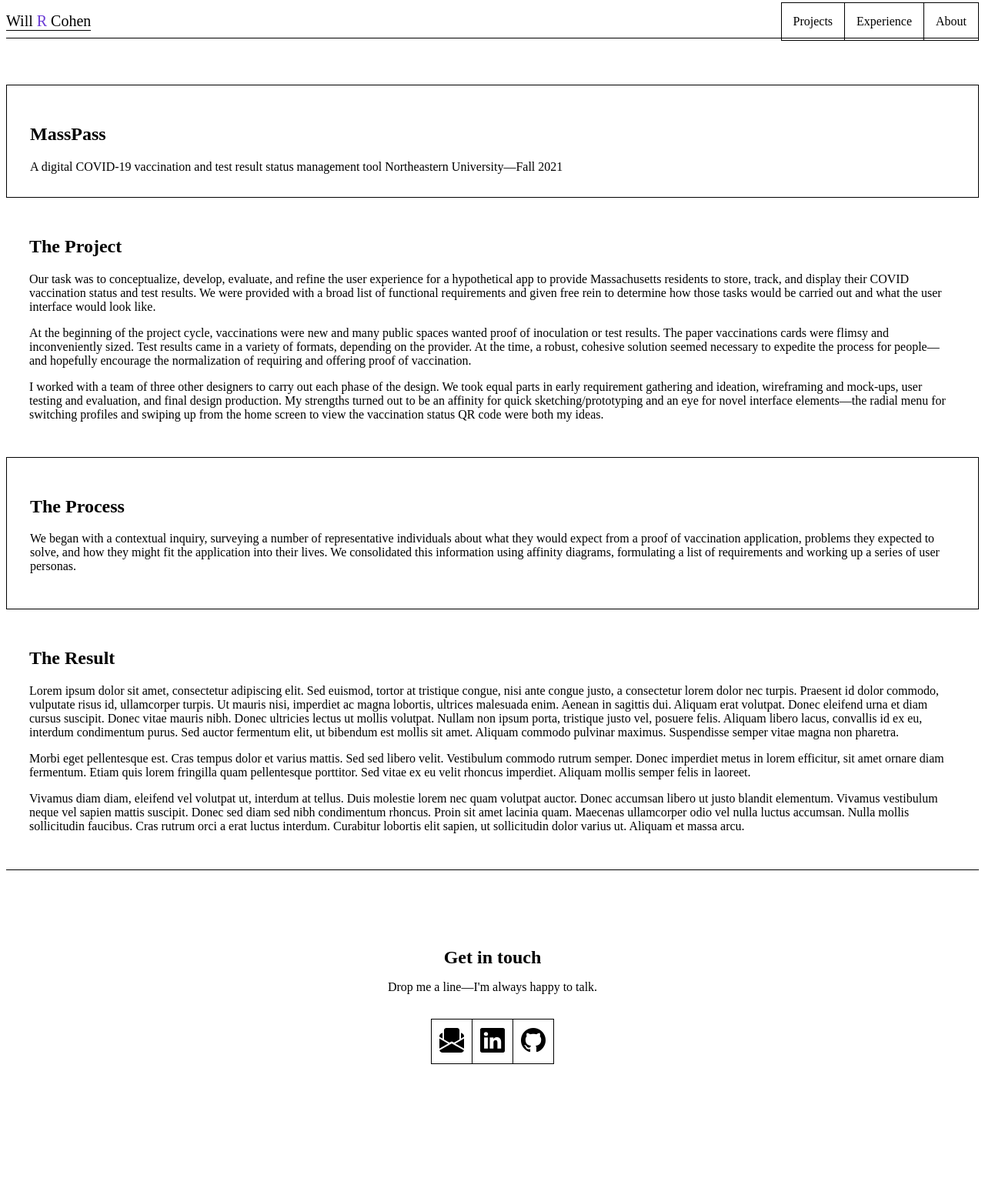
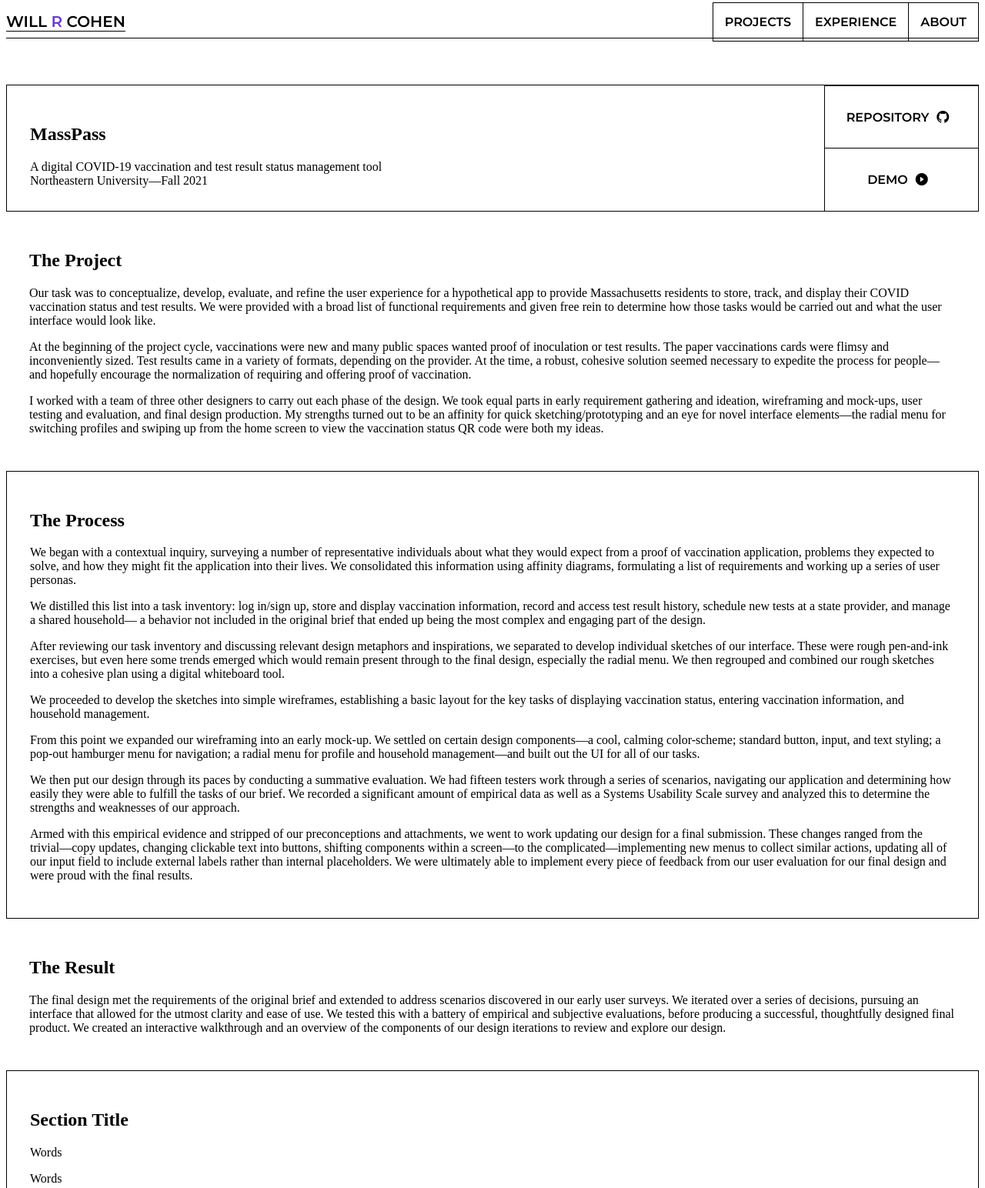
Before and after one commit to whysgai/protfolio_2024, a plain HTML site: page html/case-studies/masspass.html in a window 1280 px wide. Shown: the top 1544 px of the page at 77% size. Before the commit the page ends 1491 px from the top, so only its background shows below. Drawn offline with nearby package versions, Linux system fonts and the light colour scheme; a web font is replaced by a local one.

Commit message:
Style MassPass case study page

```diff
--- a/html/case-studies/masspass.html
+++ b/html/case-studies/masspass.html
@@ -4,6 +4,9 @@
         <meta charset="utf-8"/>
         <meta name="viewport" content="width=device-width, initial-scale=1"/>
         <!-- <meta http-equiv="refresh" content="0; url=https://wrcohen.com" /> -->
+        <link rel="preconnect" href="https://fonts.googleapis.com">
+        <link rel="preconnect" href="https://fonts.gstatic.com" crossorigin>
+        <link href="https://fonts.googleapis.com/css2?family=Lexend:wght@100..900&family=Montserrat:wght@100..900&family=Poiret+One&family=Vollkorn+SC:wght@400;600;700;900&family=Vollkorn:ital,wght@0,400..900;1,400..900&display=swap" rel="stylesheet">
         <link rel="stylesheet" href="https://cdn.jsdelivr.net/npm/bootstrap-icons@1.11.3/font/bootstrap-icons.min.css">
         <link href="../../styles/styles.css" rel="stylesheet"/>
         <link href="../../styles/case-studies.css" rel="stylesheet"/>
@@ -11,19 +14,27 @@
     </head>
     <body>
         <div class="header container">
-            <a class="header-name link" href="../../index.html">Will&nbsp;<span class="header-middle-r">R</span>&nbsp;Cohen</a>
+            <a class="header-name link tooling-text" href="../../index.html">Will&nbsp;<span class="header-middle-r">R</span>&nbsp;Cohen</a>
             <div class="header-buttons">
-                <span class="header-nav-button link">Projects</span>
-                <a class="header-nav-button link" href="../experience.html">Experience</a>
-                <a class="header-nav-button link" href="../about.html">About</a>
+                <a class="header-nav-button link tooling-text" href="../../index.html#Projects">Projects</a>
+                <a class="header-nav-button link tooling-text" href="../experience.html">Experience</a>
+                <a class="header-nav-button link tooling-text" href="../about.html">About</a>
             </div>
         </div>
         <div class="divider"></div>
         <div class="case-study container">
             <section class="heading">
-                <h1 class="heading-title">MassPass</h1>
-                <span class="heading-subtitle">A digital COVID-19 vaccination and test result status management tool</span>
-                <span class="heading-data">Northeastern University—Fall 2021</span>
+                <div>
+                    <div class="heading-information">
+                        <h1 class="heading-title">MassPass</h1>
+                        <span class="heading-subtitle">A digital COVID-19 vaccination and test result status management tool</span>
+                        <span class="heading-data">Northeastern University—Fall 2021</span>
+                    </div>
+                    <div class="portfolio-heading-controls">
+                        <div class="portfolio-button"><a href="#" class="link tooling-text">Repository<i class="portfolio-button-icon bi bi-github"></i></a></div>
+                        <div class="portfolio-button"><a href="#" class="link tooling-text">Demo<i class="portfolio-button-icon bi bi-play-circle-fill"></i></a></div>
+                    </div>
+                </div>
             </section>
             <section class="section">
                 <h2 class="section-title">The Project</h2>
@@ -34,19 +45,29 @@
             <section class="section">
                 <h2 class="section-title">The Process</h2>
                 <p class="section-para">We began with a contextual inquiry, surveying a number of representative individuals about what they would expect from a proof of vaccination application, problems they expected to solve, and how they might fit the application into their lives. We consolidated this information using affinity diagrams, formulating a list of requirements and working up a series of user personas.</p>
+                <p class="section-para">We distilled this list into a task inventory: log in/sign up, store and display vaccination information, record and access test result history, schedule new tests at a state provider, and manage a shared household— a behavior not included in the original brief that ended up being the most complex and engaging part of the design.</p>
+                <p class="section-para">After reviewing our task inventory and discussing relevant design metaphors and inspirations, we separated to develop individual sketches of our interface. These were rough pen-and-ink exercises, but even here some trends emerged which would remain present through to the final design, especially the radial menu. We then regrouped and combined our rough sketches into a cohesive plan using a digital whiteboard tool.</p>
+                <p class="section-para">We proceeded to develop the sketches into simple wireframes, establishing a basic layout for the key tasks of displaying vaccination status, entering vaccination information, and household management.</p>
+                <p class="section-para">From this point we expanded our wireframing into an early mock-up. We settled on certain design components—a cool, calming color-scheme; standard button, input, and text styling; a pop-out hamburger menu for navigation; a radial menu for profile and household management—and built out the UI for all of our tasks.</p>
+                <p class="section-para">We then put our design through its paces by conducting a summative evaluation. We had fifteen testers work through a series of scenarios, navigating our application and determining how easily they were able to fulfill the tasks of our brief. We recorded a significant amount of empirical data as well as a Systems Usability Scale survey and analyzed this to determine the strengths and weaknesses of our approach.</p>
+                <p class="section-para">Armed with this empirical evidence and stripped of our preconceptions and attachments, we went to work updating our design for a final submission. These changes ranged from the trivial—copy updates, changing clickable text into buttons, shifting components within a screen—to the complicated—implementing new menus to collect similar actions, updating all of our input field to include external labels rather than internal placeholders. We were ultimately able to implement every piece of feedback from our user evaluation for our final design and were proud with the final results.</p>
             </section>
             <section class="section">
                 <h2 class="section-title">The Result</h2>
-                <p class="section-para">Lorem ipsum dolor sit amet, consectetur adipiscing elit. Sed euismod, tortor at tristique congue, nisi ante congue justo, a consectetur lorem dolor nec turpis. Praesent id dolor commodo, vulputate risus id, ullamcorper turpis. Ut mauris nisi, imperdiet ac magna lobortis, ultrices malesuada enim. Aenean in sagittis dui. Aliquam erat volutpat. Donec eleifend urna et diam cursus suscipit. Donec vitae mauris nibh. Donec ultricies lectus ut mollis volutpat. Nullam non ipsum porta, tristique justo vel, posuere felis. Aliquam libero lacus, convallis id ex eu, interdum condimentum purus. Sed auctor fermentum elit, ut bibendum est mollis sit amet. Aliquam commodo pulvinar maximus. Suspendisse semper vitae magna non pharetra.</p>
-                <p class="section-para">Morbi eget pellentesque est. Cras tempus dolor et varius mattis. Sed sed libero velit. Vestibulum commodo rutrum semper. Donec imperdiet metus in lorem efficitur, sit amet ornare diam fermentum. Etiam quis lorem fringilla quam pellentesque porttitor. Sed vitae ex eu velit rhoncus imperdiet. Aliquam mollis semper felis in laoreet.</p>
-                <p class="section-para">Vivamus diam diam, eleifend vel volutpat ut, interdum at tellus. Duis molestie lorem nec quam volutpat auctor. Donec accumsan libero ut justo blandit elementum. Vivamus vestibulum neque vel sapien mattis suscipit. Donec sed diam sed nibh condimentum rhoncus. Proin sit amet lacinia quam. Maecenas ullamcorper odio vel nulla luctus accumsan. Nulla mollis sollicitudin faucibus. Cras rutrum orci a erat luctus interdum. Curabitur lobortis elit sapien, ut sollicitudin dolor varius ut. Aliquam et massa arcu.</p>
+                <p class="section-para">The final design met the requirements of the original brief and extended to address scenarios discovered in our early user surveys. We iterated over a series of decisions, pursuing an interface that allowed for the utmost clarity and ease of use. We tested this with a battery of empirical and subjective evaluations, before producing a successful, thoughtfully designed final product. We created an interactive walkthrough and an overview of the components of our design iterations to review and explore our design.</p>
+            </section>
+            <section class="section">
+                <h2 class="section-title">Section Title</h2>
+                <p class="section-para">Words</p>
+                <p class="section-para">Words</p>
+                <p class="section-para">Words</p>
             </section>
         </div>
         <div class="divider"></div>
         <div class="footer container">
-            <span>Get in touch</span>
+            <span class="vollkorn-text">Get in touch</span>
             <div>
-                <span>Drop me a line&mdash;I'm always happy to talk.</span>
+                <span class="montserrat-regular">Drop me a line&mdash;I'm always happy to talk.</span>
                 <div class="contact-tiles">
                     <a class="contact-icon link bi bi-envelope-paper-fill" href="#" aria-label="email"></a>
                     <a class="contact-icon link bi bi-linkedin" href="#" aria-label="LinkedIn"></a>
--- a/styles/case-studies.css
+++ b/styles/case-studies.css
@@ -3,8 +3,65 @@
 }
 
 .heading {
+    /* padding: 30px; */
+    margin-top: 60px;
+}
+
+.heading > div {
+    display: flex;
+    justify-content: space-between;
+}
+
+.heading-information {
+    display: flex;
+    flex-direction: column;
     padding: 30px;
-    margin-top: 60px;
+}
+
+.portfolio-heading-controls {
+    display: flex;
+    flex-direction: column;
+}
+
+.portfolio-button {
+    flex-grow: 1;
+    display: flex;
+    justify-content: center;
+    align-items: center;
+    width: 200px;
+}
+
+.portfolio-button a {
+    width: 100%;
+    height: 100%;
+    display: flex;
+    justify-content: center;
+    align-items: center;
+    border: thin solid black;
+    border-right: none;
+    border-bottom: none;
+    text-decoration: none;
+    color: black;
+}
+
+/* .portfolio-button:first-child {
+    border-bottom: thin solid black;
+} */
+
+.portfolio-button a:hover {
+    border-right: thin solid black;
+    border-bottom: thin solid black;
+    background-color: white;
+    color: #6A3BD5;
+    transform: scale(1.05) perspective(1px);
+}
+
+.portfolio-button a:active {
+    color: #B73BD5;
+}
+
+.portfolio-button-icon {
+    margin: 10px;
 }
 
 .section {
```
